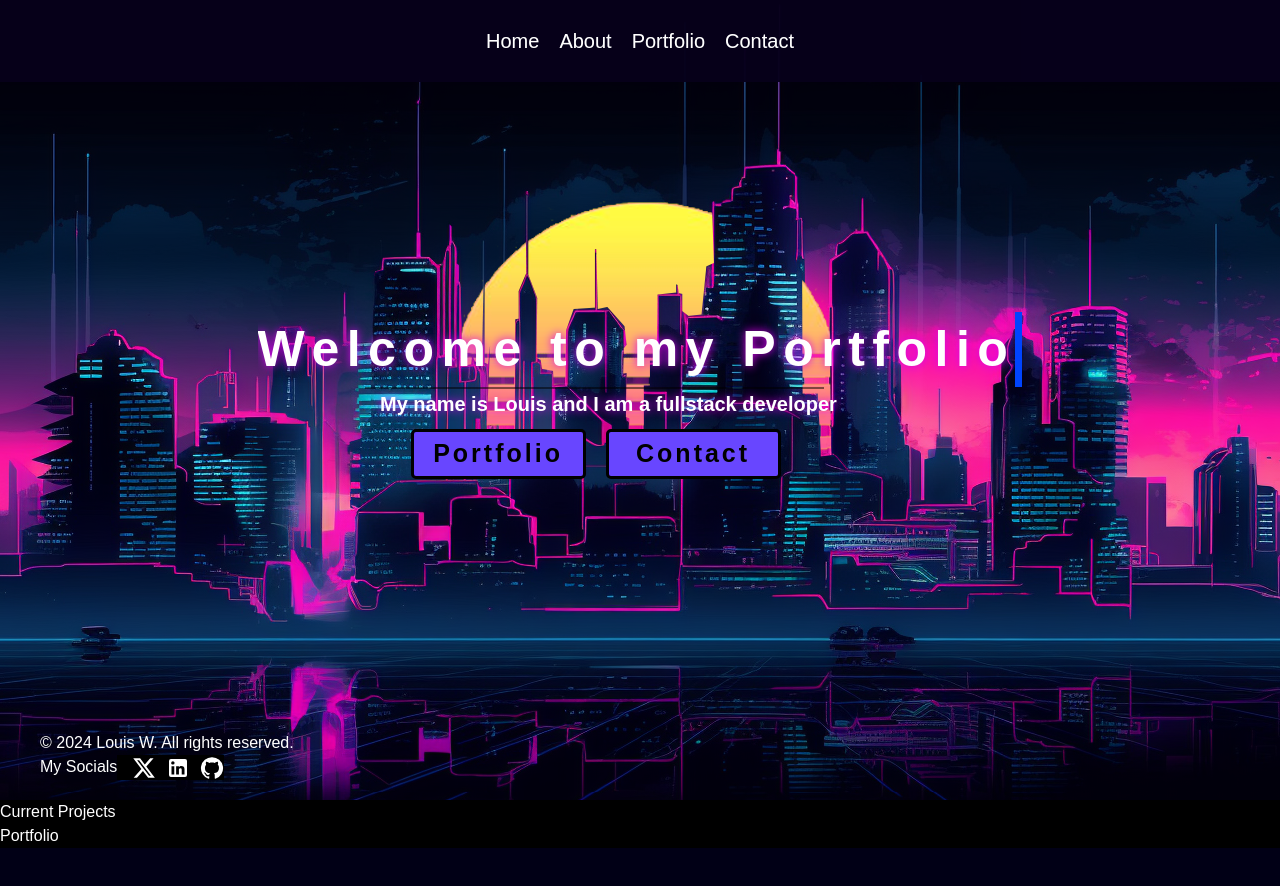
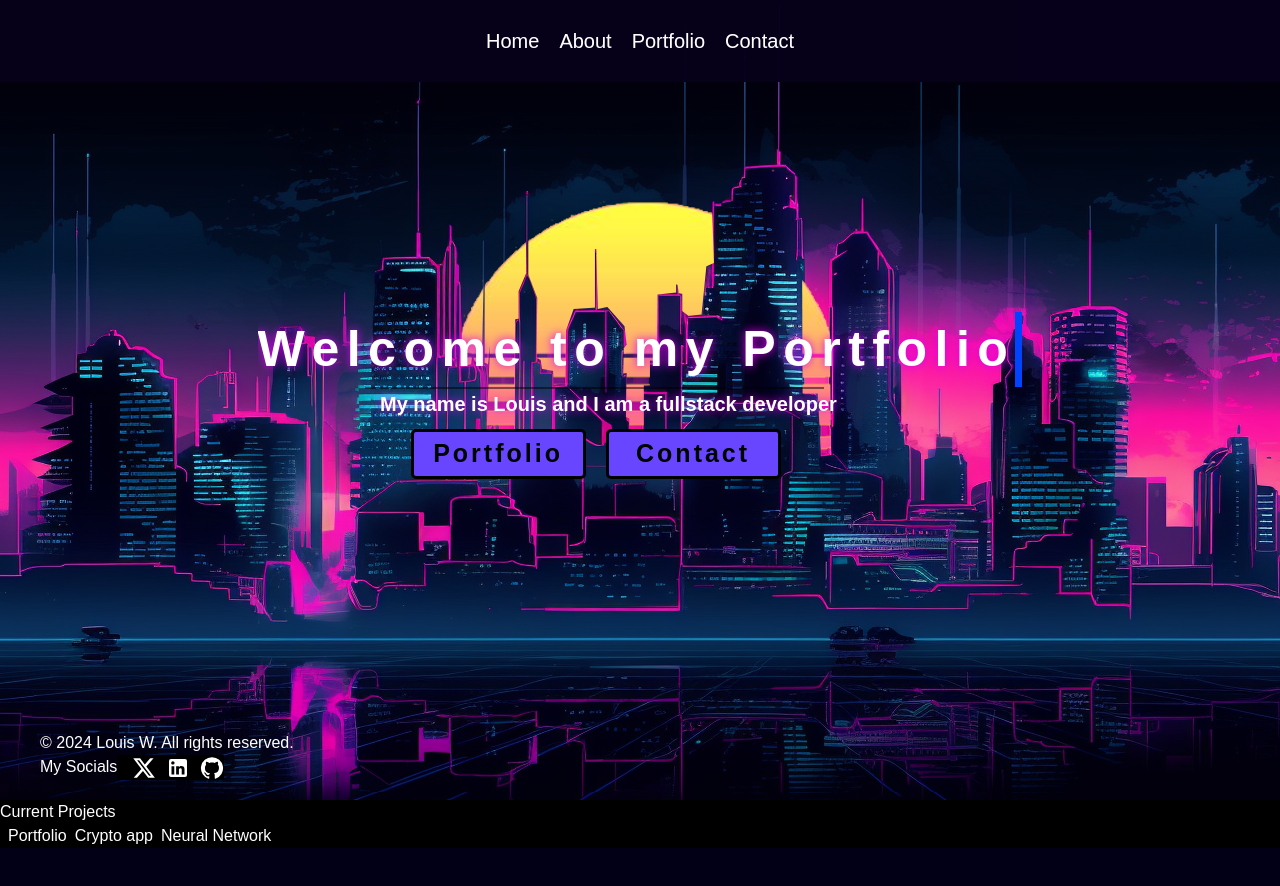
Before and after one commit to LouisWdev/Louis-react-portfolio, a React (Vite) app: page / in a window 1280 px wide. Shown: the top 886 px of the page. Built offline with nearby package versions, Linux system fonts and the light colour scheme.

Commit message:
Worked on the currently working projects section

```diff
--- a/src/Pages/Home.tsx
+++ b/src/Pages/Home.tsx
@@ -39,9 +39,17 @@ const Home = () => {
          <Section>
               <CurrentContainer>
                   <CurrentContainerTitle>Current Projects</CurrentContainerTitle>
-                  <ContainerItem>
-                       <ContainerItemText>Portfolio</ContainerItemText>
-                  </ContainerItem>
+                  <ItemContainer>
+                  <Item>
+                       <ItemText>Portfolio</ItemText>
+                  </Item>
+                  <Item>
+                       <ItemText>Crypto app</ItemText>
+                  </Item>
+                  <Item>
+                       <ItemText>Neural Network</ItemText>
+                  </Item>
+                  </ItemContainer>
               </CurrentContainer>
          </Section>
     </>
@@ -56,9 +64,15 @@ const CurrentContainer = styled.div``;
 
 const CurrentContainerTitle = styled.div``;
 
-const ContainerItem = styled.div``;
+const ItemContainer = styled.div`
+    display: flex;
+`;
 
-const ContainerItemText = styled.div``;
+const Item = styled.div`
+    margin-left: 1vh;
+`;
+
+const ItemText = styled.div``;
 
 const Section = styled.div`
     height: 100vh;
```
